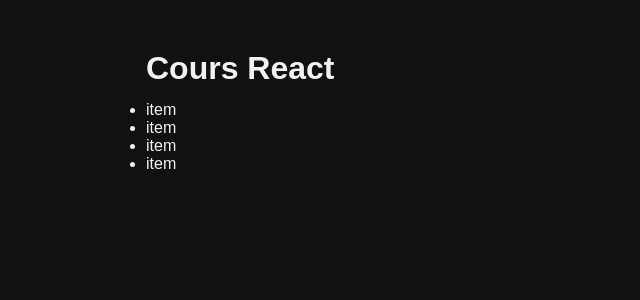
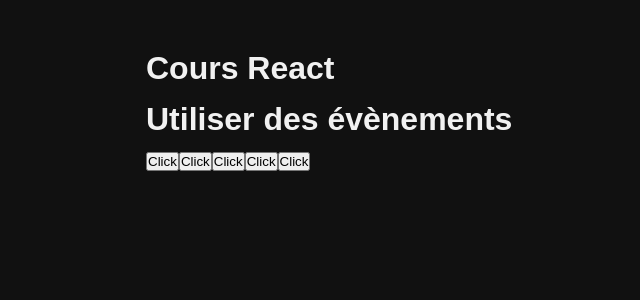
Before and after one commit to Mr-FERRAT/react-formation, a React (Vite) app in the folder 04 - Les bases de React/001 3.Les-bases-de-React/3.Les-bases-de-React/: page / in a window 1280 px wide. Shown: the top 300 px of the page, without its empty margins (94-734 px from the left). Built offline with nearby package versions, Linux system fonts and the light colour scheme.

Commit message:
Utiliser des évènements

```diff
--- a/04 - Les bases de React/001 3.Les-bases-de-React/3.Les-bases-de-React/src/App.jsx
+++ b/04 - Les bases de React/001 3.Les-bases-de-React/3.Les-bases-de-React/src/App.jsx
@@ -1,4 +1,4 @@
-import Container from "./lessons/2.Premier-composant/Container"
+import Container from "./lessons/3.Utiliser-des-évènements/Container"
 
 function App() {
 
--- a/04 - Les bases de React/001 3.Les-bases-de-React/3.Les-bases-de-React/src/lessons/3.Utiliser-des-évènements/Container.jsx
+++ b/04 - Les bases de React/001 3.Les-bases-de-React/3.Les-bases-de-React/src/lessons/3.Utiliser-des-évènements/Container.jsx
@@ -1,20 +1,44 @@
 export default function Container() {
+
+  function handleClick(){
+    console.log("click")
+  }
+
+  function handleClickWithid(id){
+    console.log(id)
+  }
+
+  function handleClickWithIdAndEventObject(e,id){
+    console.log(e,id)
+  }
 
   return (
     <div>
       <h1>Utiliser des évènements</h1>
       {/* On peut ajouter un évènement directement dans le JSX avec une fonction anonyme, mais ce n'est pas pratique s'il y a beaucoup de code */}
+      <button onClick={()=> console.log("click !")}>Click</button>
 
       {/* Mauvaise pratique, peu maintenable */}
+      <button onClick={()=>{
+         console.log("click !")
+          console.log("click !")
+           console.log("click !")
+            console.log("click !")
+      }}>Click</button>
 
 
       {/* On lui préfère en général ceci */}
+      <button onClick={handleClick}>Click</button>
+
 
 
       {/* Attention, si on veut passer un argument, il faut obligatoirement utiliser une fonction anonyme */}
+      <button onClick={()=> handleClickWithid(154)}>Click</button>
 
 
       {/* Si on veut l'objet d'évènement ET passer un ou des arguments, on code ceci */}
+      <button onClick={(e)=> handleClickWithIdAndEventObject(e,784)}>Click</button>
+
 
     </div>
   )
```
Also changed, not shown: 1 other file (tests, documents, lock files or other folders).
